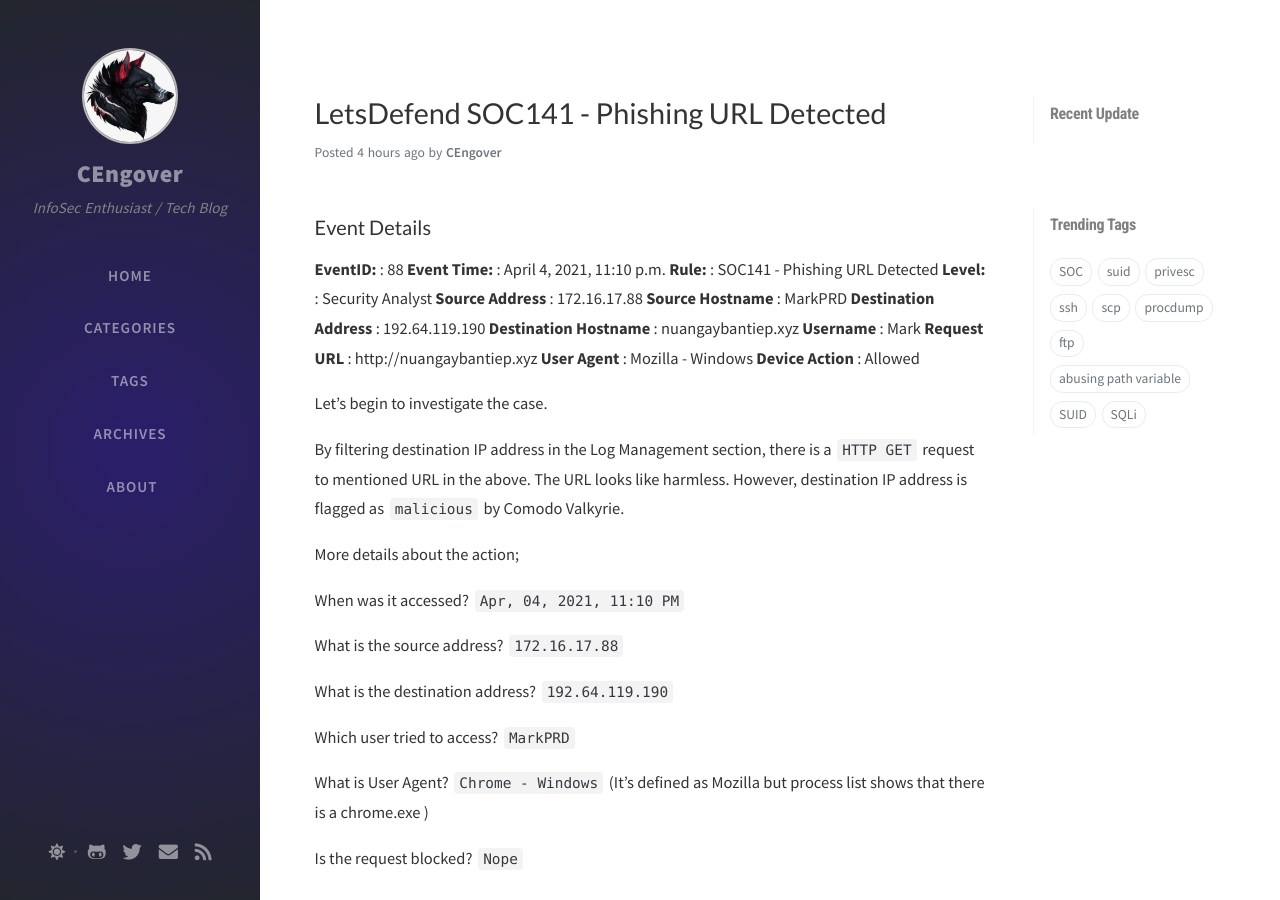
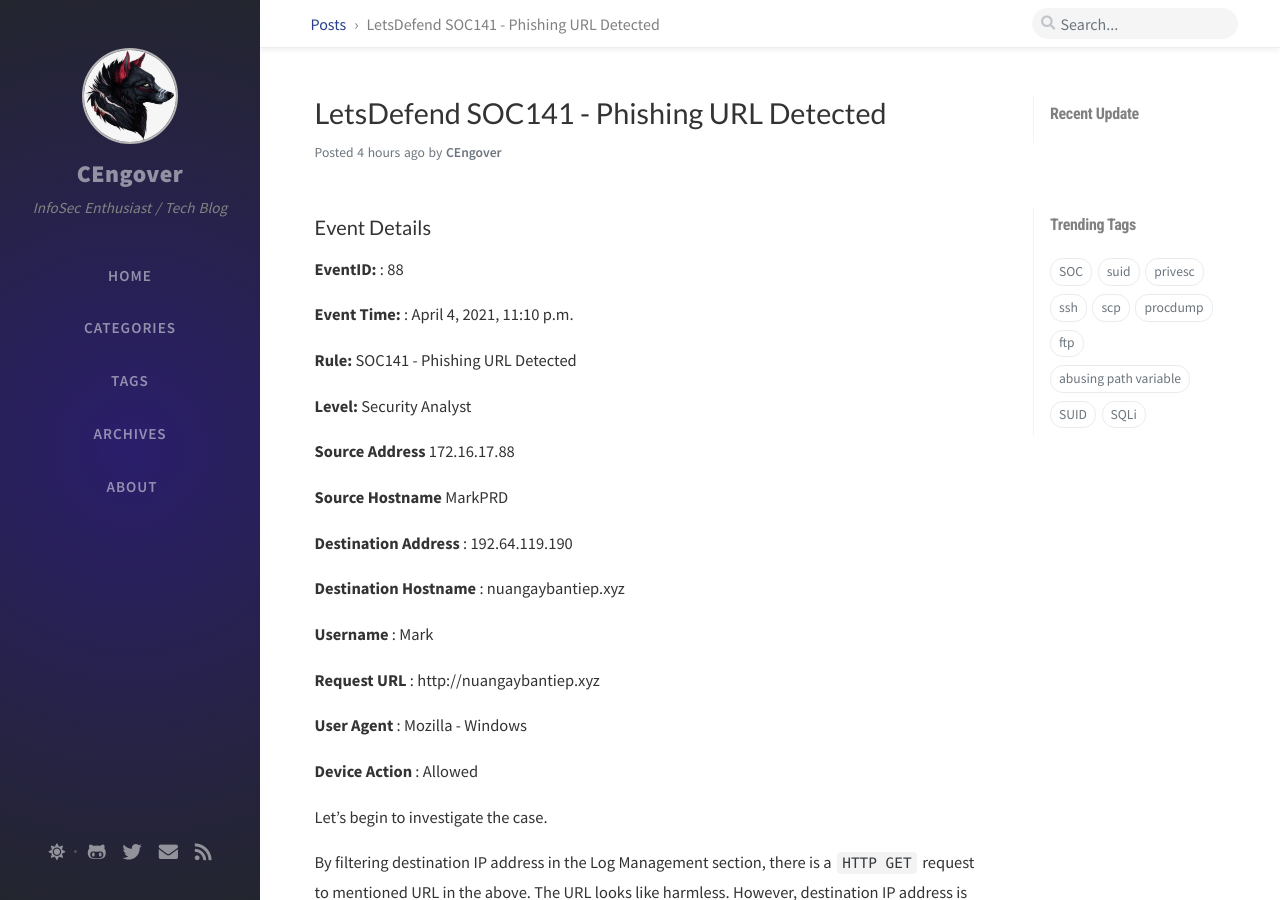
Before and after one commit to arslanblcn/arslanblcn.github.io, a Jekyll site: the page built from _posts/2022-02-25-SOC141-Phishing-URL-Detected.md, in a window 1280 px wide and 900 px high. Built offline with Jekyll 4.4.1, drawn with Linux system fonts in a browser that asks for light colours; nearby versions of some CDN libraries; comment, search, counter and statistics services are not loaded.

Commit message:
Update 2022-02-25-SOC141-Phishing-URL-Detected.md

```diff
--- a/_posts/2022-02-25-SOC141-Phishing-URL-Detected.md
+++ b/_posts/2022-02-25-SOC141-Phishing-URL-Detected.md
@@ -9,16 +9,27 @@ author: CEngover
 ### Event Details
 
 **EventID:** : 88
+
 **Event Time:** : April 4, 2021, 11:10 p.m.
-**Rule:** : SOC141 - Phishing URL Detected
-**Level:** : Security Analyst
-**Source Address** : 172.16.17.88
-**Source Hostname** : MarkPRD
+
+**Rule:**  SOC141 - Phishing URL Detected
+
+**Level:** Security Analyst
+
+**Source Address** 172.16.17.88
+
+**Source Hostname** MarkPRD
+
 **Destination Address** : 192.64.119.190
+
 **Destination Hostname** : nuangaybantiep.xyz
+
 **Username** : Mark
+
 **Request URL** : http://nuangaybantiep.xyz
+
 **User Agent** : Mozilla - Windows
+
 **Device Action** : Allowed
 
 Let's begin to investigate the case.
```
